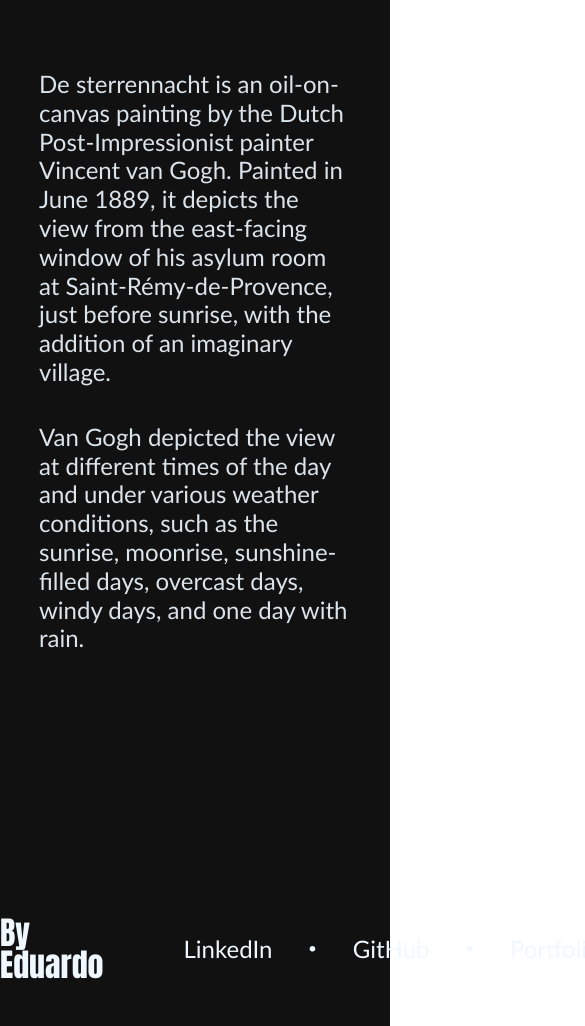
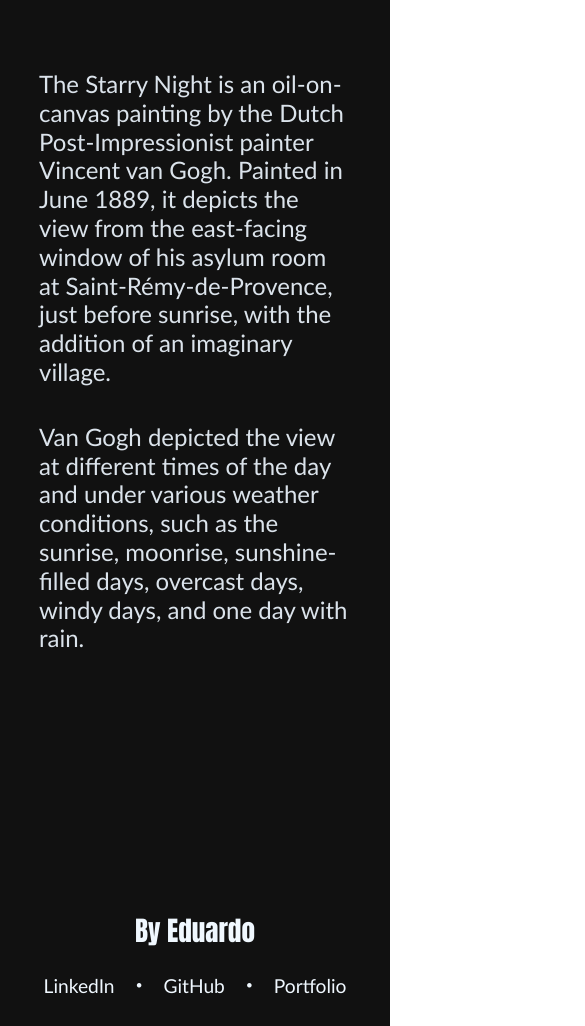
Before and after one commit to Eduardo-Griesang/Angular-Art-Gallery, an Angular app: page /content/1 in a window 390 px wide. Shown: the part 763-1789 px from the top of the page, 585 px wide, since content can reach past the window. Built offline with nearby package versions, Linux system fonts and the light colour scheme.

Commit message:
footer responsive

```diff
--- a/src/app/components/data/ArtData.ts
+++ b/src/app/components/data/ArtData.ts
@@ -2,8 +2,8 @@ export const ArtData = [
     {
         "id": "1",
         "photo": "https://lh3.googleusercontent.com/ci/ALr3YSFzPZ7rknazzBO19apvQccGdEg0EABjOm3i4a3D_Jt2L2oEJgYyQH5snpWJ727NnQIod_z03Q",
-        "title": "De sterrennacht",
-        "description": "De sterrennacht is an oil-on-canvas painting by the Dutch Post-Impressionist painter Vincent van Gogh. Painted in June 1889, it depicts the view from the east-facing window of his asylum room at Saint-Rémy-de-Provence, just before sunrise, with the addition of an imaginary village.",
+        "title": "The Starry Night",
+        "description": "The Starry Night is an oil-on-canvas painting by the Dutch Post-Impressionist painter Vincent van Gogh. Painted in June 1889, it depicts the view from the east-facing window of his asylum room at Saint-Rémy-de-Provence, just before sunrise, with the addition of an imaginary village.",
         "the_art": "Van Gogh depicted the view at different times of the day and under various weather conditions, such as the sunrise, moonrise, sunshine-filled days, overcast days, windy days, and one day with rain."
     },
     {
--- a/src/app/components/footer/footer.component.css
+++ b/src/app/components/footer/footer.component.css
@@ -25,3 +25,28 @@ a{
     font-family: 'Trebuchet MS', 'Lucida Sans Unicode', 'Lucida Grande', 'Lucida Sans', Arial, sans-serif;
     text-decoration: none;
 }
+
+@media screen and (max-width:1090px) {
+    h3{
+        font-size: 1.7em
+    }
+    nav{
+        font-size: 1.2em;
+    }
+}
+
+@media screen and (max-width:768px) {
+    nav{
+        gap: 1.1em;
+    }
+    footer{
+        padding-bottom: 2em;
+    }
+}
+
+@media screen and (max-width:510px) {
+    footer{
+        flex-direction: column;
+        gap: 2em;
+    }
+}
--- a/src/app/pages/home/home.component.html
+++ b/src/app/pages/home/home.component.html
@@ -4,8 +4,8 @@
         <app-big-card
         Id="1"
         photoCover="https://lh3.googleusercontent.com/ci/ALr3YSFzPZ7rknazzBO19apvQccGdEg0EABjOm3i4a3D_Jt2L2oEJgYyQH5snpWJ727NnQIod_z03Q"
-        cardTitle="De sterrennacht"
-        cardDescription="De sterrennacht é uma pintura de Vincent van Gogh. A obra retrata a vista da janela de um quarto do hospício de Saint-Rémy-de-Provence, pouco antes do nascer do sol."
+        cardTitle="The Starry Night"
+        cardDescription="The Starry Night é uma pintura de Vincent van Gogh. A obra retrata a vista da janela de um quarto do hospício de Saint-Rémy-de-Provence, pouco antes do nascer do sol."
         ></app-big-card>
     </div>
     <div class="artigos-other">
```
